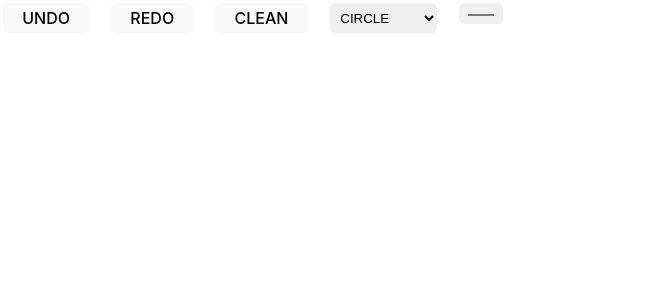
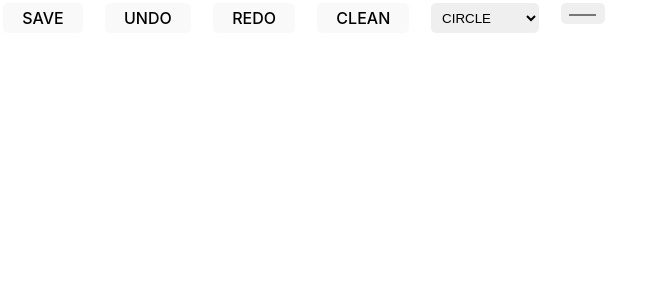
Before and after one commit to Yehonatal/circleme, a React (Vite) app: page / in a window 1280 px wide. Shown: the top 300 px of the page, without its empty margins (0-645 px from the left). Built offline with nearby package versions, Linux system fonts and the light colour scheme.

Commit message:
Development: you can save the file to downloads

```diff
--- a/package.json
+++ b/package.json
@@ -10,6 +10,7 @@
     "preview": "vite preview"
   },
   "dependencies": {
+    "html2canvas": "^1.4.1",
     "react": "^18.2.0",
     "react-dom": "^18.2.0"
   },
--- a/src/App.jsx
+++ b/src/App.jsx
@@ -1,6 +1,6 @@
 import { useState, useRef } from "react";
 import "./App.css";
-
+import html2canvas from "html2canvas";
 function App() {
     const [isMouseDown, setIsMouseDown] = useState(false);
     const [shape, setShape] = useState("circle");
@@ -43,8 +43,6 @@ function App() {
         const x = e.clientX - rect.left - getWidth() / 2;
         const y = e.clientY - rect.top - getWidth() / 2;
 
-        // if (x < 0 || x > rect.width || y < 0 || y > rect.height) return;
-
         const newElement = {
             shape: shape,
             width: getWidth(),
@@ -54,6 +52,20 @@ function App() {
         };
 
         setElements((prevElements) => [...prevElements, newElement]);
+    };
+
+    const saveImage = () => {
+        const container = containerRef.current;
+        if (!container) return;
+        html2canvas(container).then((canvas) => {
+            const imgData = canvas.toDataURL("image/jpeg");
+            const link = document.createElement("a");
+            link.href = imgData;
+            const fileName = prompt("Enter file name", "canvas_image");
+            if (fileName === null) return; // If the user cancels the prompt
+            link.download = `${fileName}.jpg`;
+            link.click();
+        });
     };
 
     return (
@@ -90,6 +102,7 @@ function App() {
                 ))}
             </main>
             <div className="action_btn">
+                <button onClick={saveImage}>save</button>
                 <button>undo</button>
                 <button>redo</button>
                 <button
--- /dev/null
+++ b/src/hooks/useGetShapes.js
@@ -0,0 +1 @@
+export const useGetShapes = () => {};
```
Also changed, not shown: 1 other file (tests, documents, lock files or other folders).
